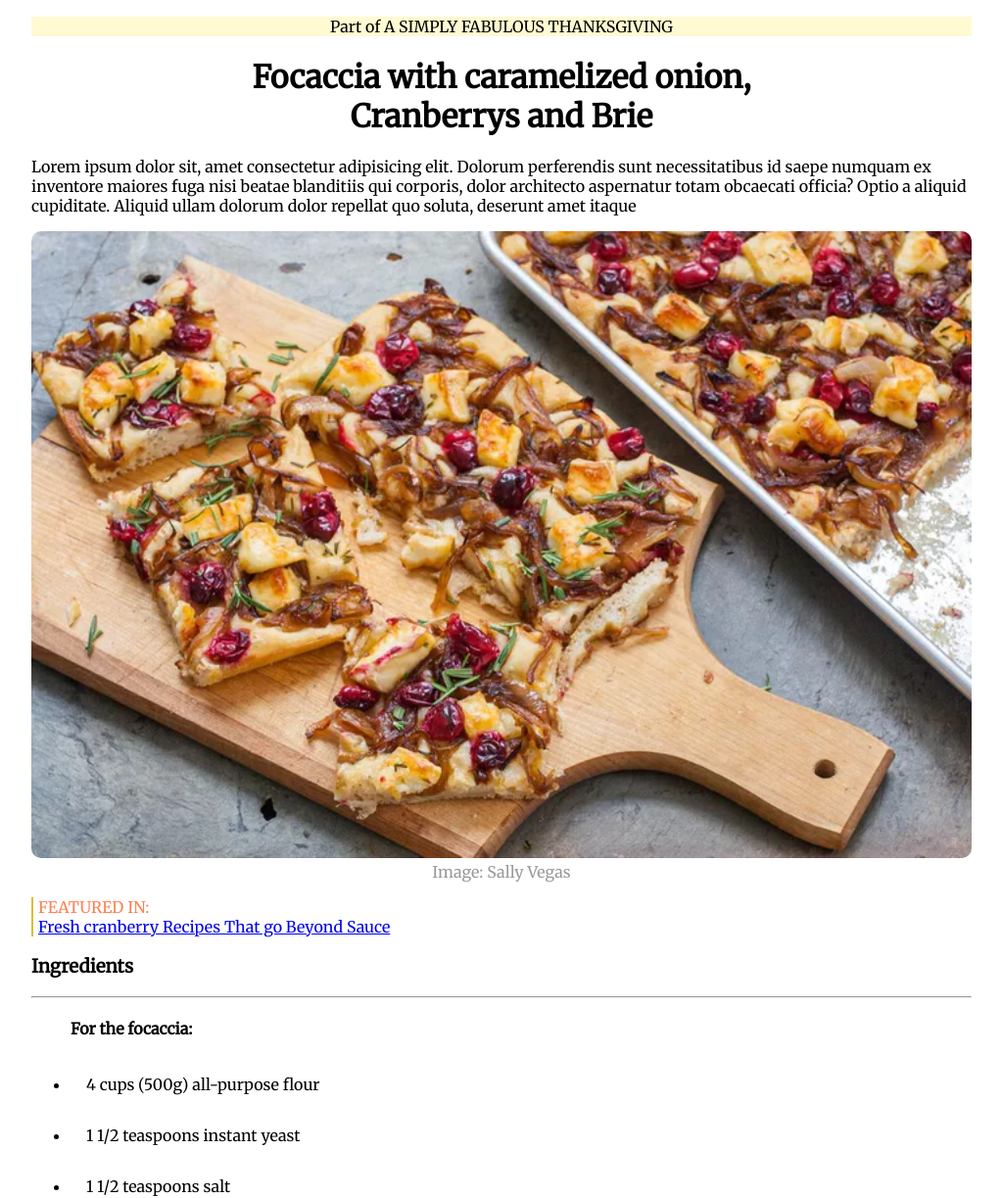
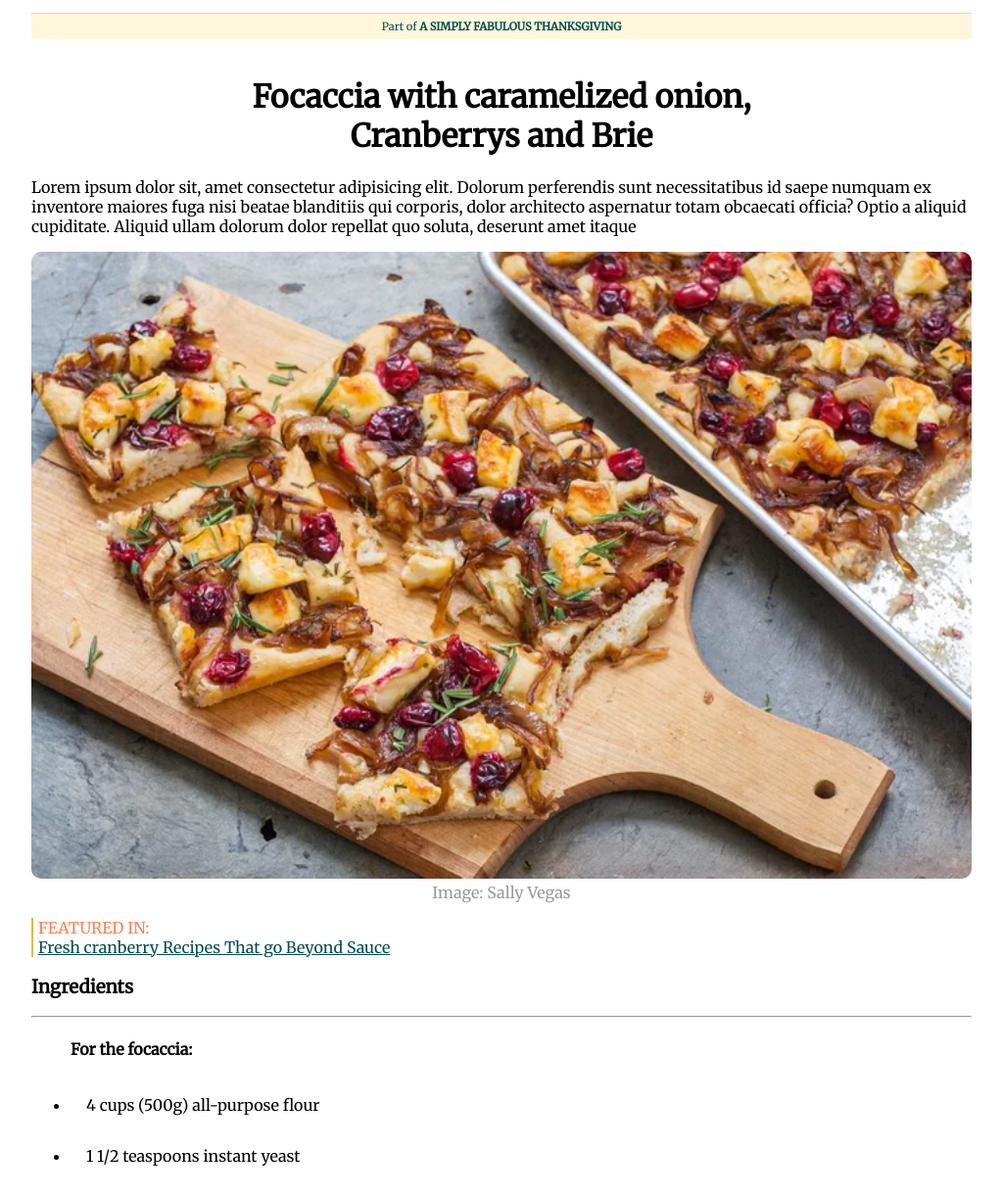
Before and after one commit to Manush90/Pratica-S1L3, a plain HTML site: page index.html in a window 1280 px wide. Shown: the part 69-1292 px from the top of the page at 98% size, without its empty margins (128-1151 px from the left). Drawn offline with Linux system fonts and the light colour scheme.

Commit message:
Esercizio S1L3

```diff
--- a/index.html
+++ b/index.html
@@ -12,8 +12,8 @@
   <body>
     <header>
       <img src="assets/logo.png" alt="logo" id="simply" />
-      <div>
-        <p>Part of A SIMPLY FABULOUS THANKSGIVING</p>
+      <div class="part">
+        <p>Part of <b>A SIMPLY FABULOUS THANKSGIVING</b></p>
       </div>
     </header>
     <main>
@@ -34,7 +34,7 @@
         <p>
           FEATURED IN:
           <br />
-          <a href="www.cranberry.com">Fresh cranberry Recipes That go Beyond Sauce </a>
+          <a id="link" href="www.cranberry.com">Fresh cranberry Recipes That go Beyond Sauce </a>
         </p>
       </div>
     </main>
@@ -75,6 +75,7 @@
         </ol>
       </div>
     </div>
+
     <footer>
       <p>
         Read more on <a href="www.cranberry.com">Fresh cranberry Recipes That go Beyond Sauce </a>
--- a/style.css
+++ b/style.css
@@ -7,8 +7,13 @@ body {
 }
 
 header p {
-  background-color: rgb(255, 250, 209);
+  background-color: #fff7dc;
   text-align: center;
+  padding: 0.4rem;
+  border-top: 1px solid #e4d6b4;
+  color: #004d4d;
+  font-size: 70%;
+  margin-bottom: 3.5em;
 }
 
 label {
@@ -25,6 +30,10 @@ h4 {
 
 footer {
   text-align: left;
+}
+
+li {
+  padding: 1rem;
 }
 
 #simply {
@@ -51,6 +60,6 @@ footer {
   text-align: left;
 }
 
-li {
-  padding: 1rem;
+#link {
+  color: #004d4d;
 }
```
